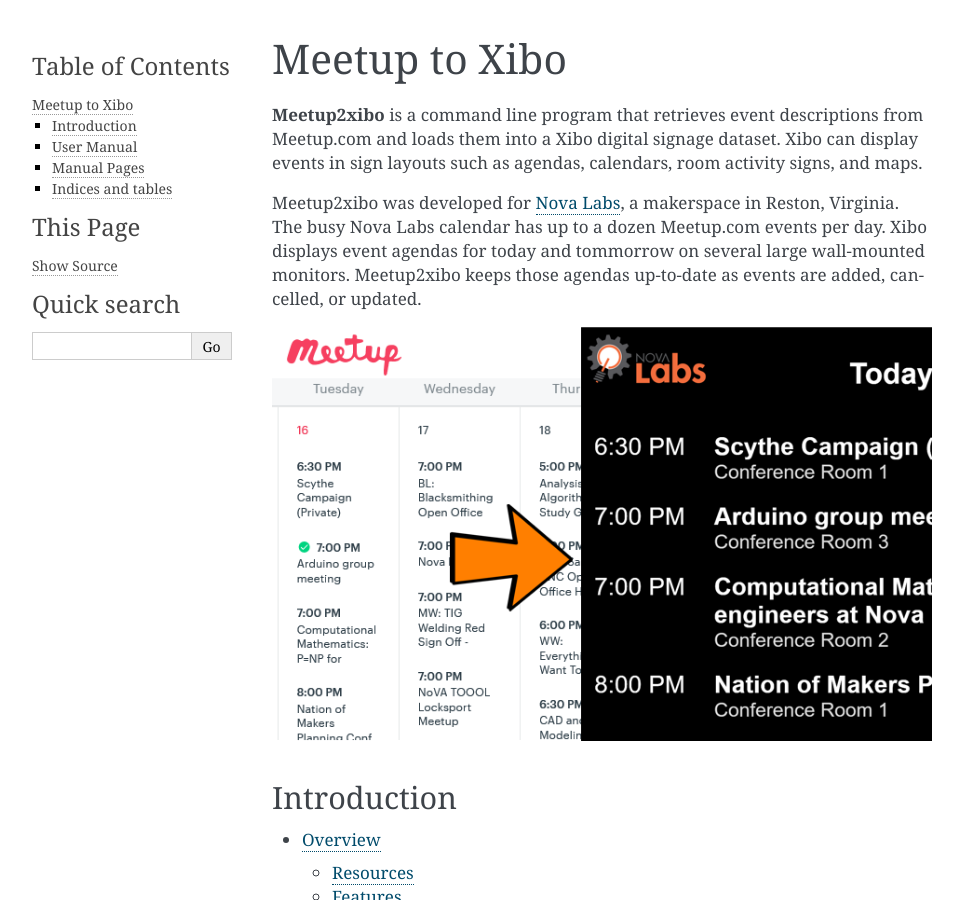
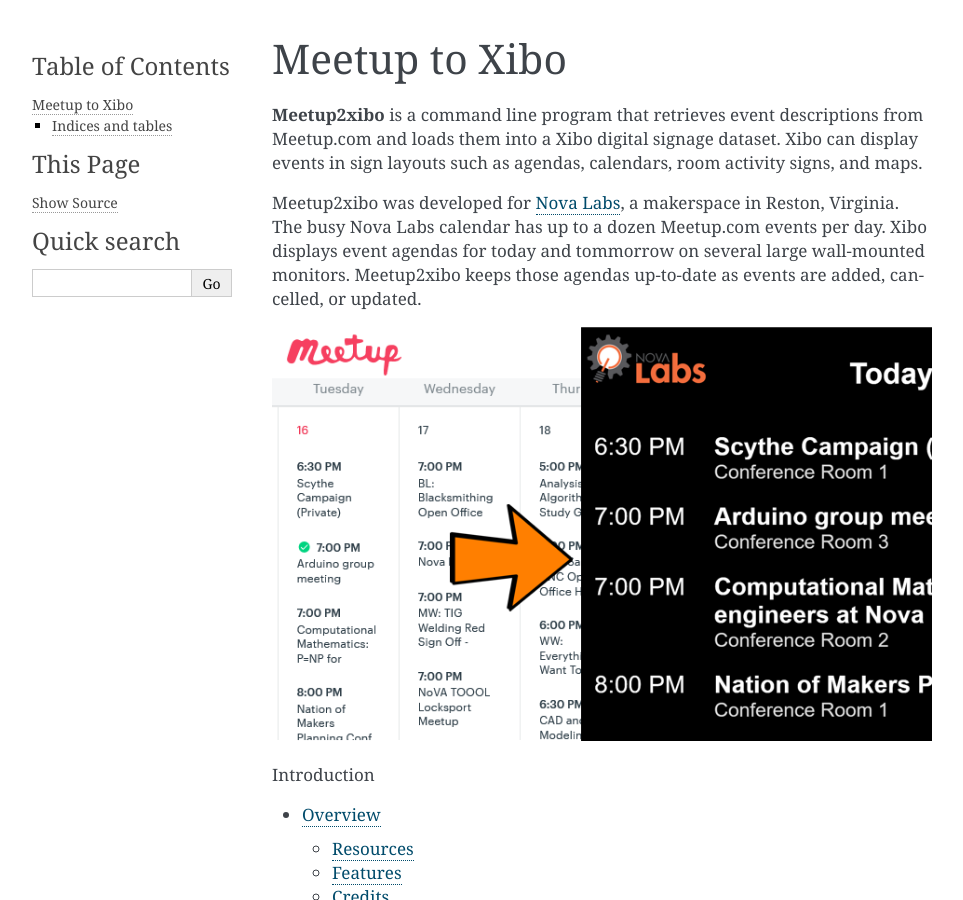
Before and after one commit to jshprentz/meetup2xibo, a Sphinx documentation site: the page built from docs/index.rst, in a window 1280 px wide and 900 px high. Shown: the whole window, without its empty margins (148-1111 px from the left). Built offline with Sphinx 7.4.7, drawn with Linux system fonts in a browser that asks for light colours; part of the change alters nothing that is shown.

```diff
--- a/docs/index.rst
+++ b/docs/index.rst
@@ -5,11 +5,9 @@ Meetup to Xibo
    :start-after: Start description
    :end-before: End description
 
-Introduction
-------------
-
 .. toctree::
    :maxdepth: 2
+   :caption: Introduction
 
    readme
    background
@@ -18,11 +16,9 @@ Introduction
    contributing
    history
 
-User Manual
------------
-
 .. toctree::
    :maxdepth: 2
+   :caption: User Manual
 
    user-manual/overview
    user-manual/prerequisites
@@ -30,11 +26,9 @@ User Manual
    user-manual/xibo-dataset-setup
    user-manual/usage
 
-Manual Pages
-------------
-
 .. toctree::
    :maxdepth: 1
+   :caption: Manual Pages
    :glob:
 
    man/*
```
